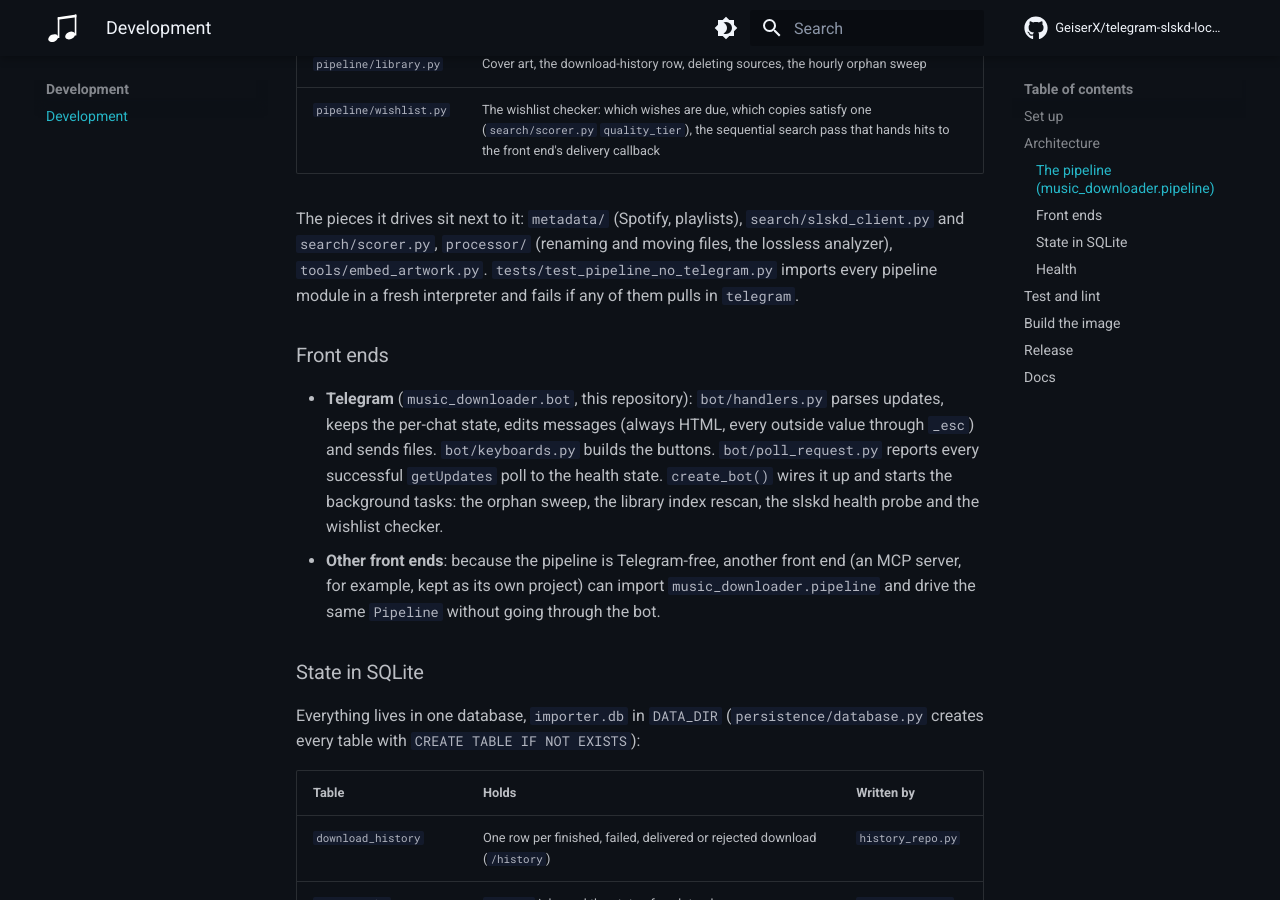
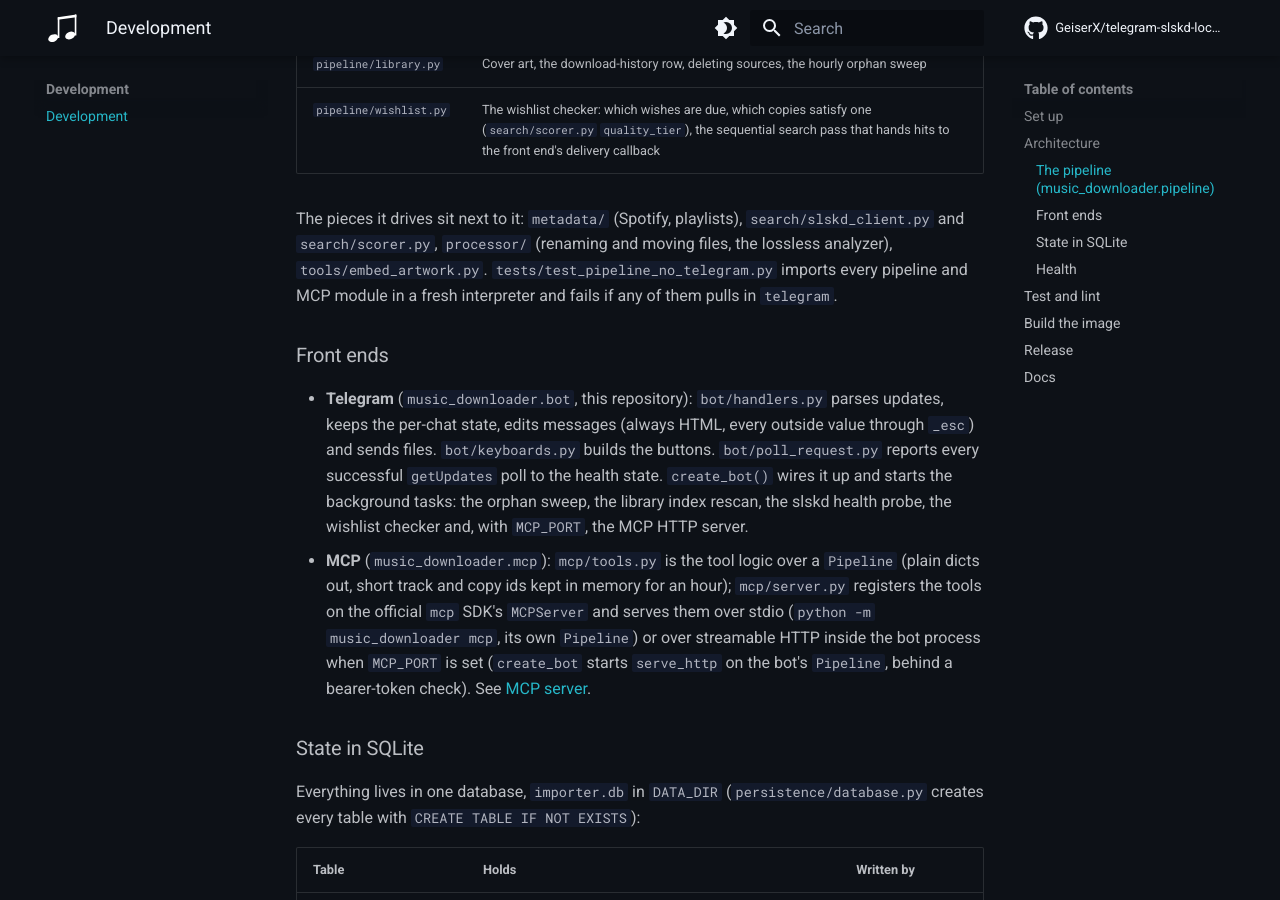
Before and after one commit to GeiserX/telegram-slskd-local-bot, an MkDocs documentation site: the page built from docs/development.md, in a window 1280 px wide and 900 px high, scrolled down 1115 px. Built offline with MkDocs 1.6.1 and Material for MkDocs 9.7.7, drawn with Linux system fonts in a browser that asks for light colours; comment, search, counter and statistics services are not loaded.

Commit message:
docs(mcp): document the MCP tools, the stdio and HTTP setup and the token

```diff
--- a/docs/development.md
+++ b/docs/development.md
@@ -36,8 +36,8 @@ and "we have a file ready to hand over". Its methods take and return plain datac
 
 The pieces it drives sit next to it: `metadata/` (Spotify, playlists), `search/slskd_client.py` and
 `search/scorer.py`, `processor/` (renaming and moving files, the lossless analyzer), `tools/embed_artwork.py`.
-`tests/test_pipeline_no_telegram.py` imports every pipeline module in a fresh interpreter and fails if any of
-them pulls in `telegram`.
+`tests/test_pipeline_no_telegram.py` imports every pipeline and MCP module in a fresh interpreter and fails if
+any of them pulls in `telegram`.
 
 ### Front ends
 
@@ -45,10 +45,12 @@ them pulls in `telegram`.
   per-chat state, edits messages (always HTML, every outside value through `_esc`) and sends files.
   `bot/keyboards.py` builds the buttons. `bot/poll_request.py` reports every successful `getUpdates` poll to
   the health state. `create_bot()` wires it up and starts the background tasks: the orphan sweep, the
-  library index rescan, the slskd health probe and the wishlist checker.
-- **Other front ends**: because the pipeline is Telegram-free, another front end (an MCP server, for
-  example, kept as its own project) can import `music_downloader.pipeline` and drive the same `Pipeline`
-  without going through the bot.
+  library index rescan, the slskd health probe, the wishlist checker and, with `MCP_PORT`, the MCP HTTP server.
+- **MCP** (`music_downloader.mcp`): `mcp/tools.py` is the tool logic over a `Pipeline` (plain dicts out,
+  short track and copy ids kept in memory for an hour); `mcp/server.py` registers the tools on the official
+  `mcp` SDK's `MCPServer` and serves them over stdio (`python -m music_downloader mcp`, its own `Pipeline`) or
+  over streamable HTTP inside the bot process when `MCP_PORT` is set (`create_bot` starts `serve_http` on the
+  bot's `Pipeline`, behind a bearer-token check). See [MCP server](mcp.md).
 
 ### State in SQLite
 
--- a/mkdocs.yml
+++ b/mkdocs.yml
@@ -139,6 +139,7 @@ nav:
   - Get started:
       - Getting started: getting-started.md
       - Usage: usage.md
+      - MCP server: mcp.md
   - Reference:
       - Configuration: configuration.md
       - How it works: how-it-works.md
```
Also changed, not shown: CLAUDE.md (+1 -0 lines), README.md (+2 -0 lines), docs/configuration.md (+4 -1 lines), docs/mcp.md (added, +116 -0 lines).
